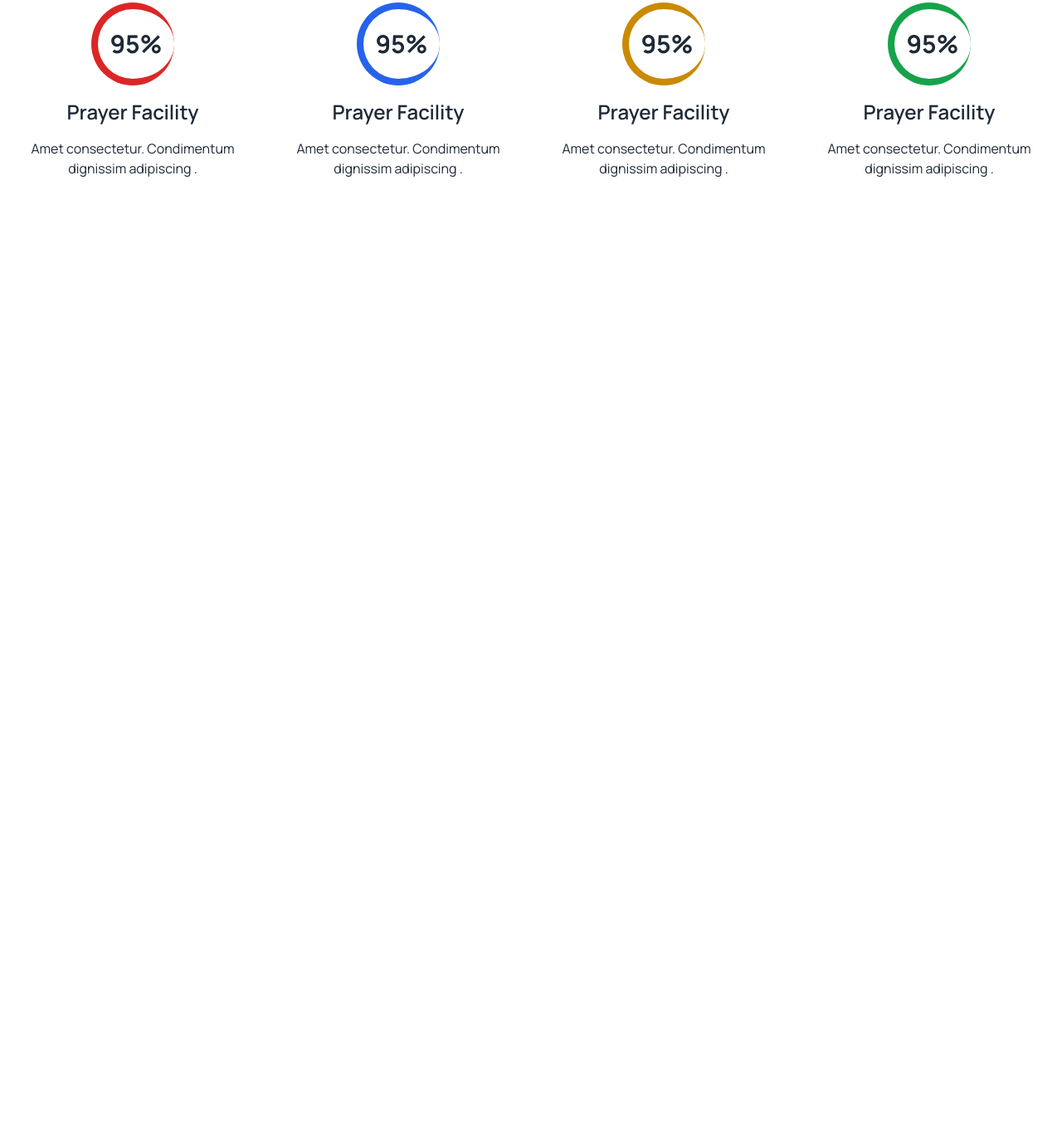
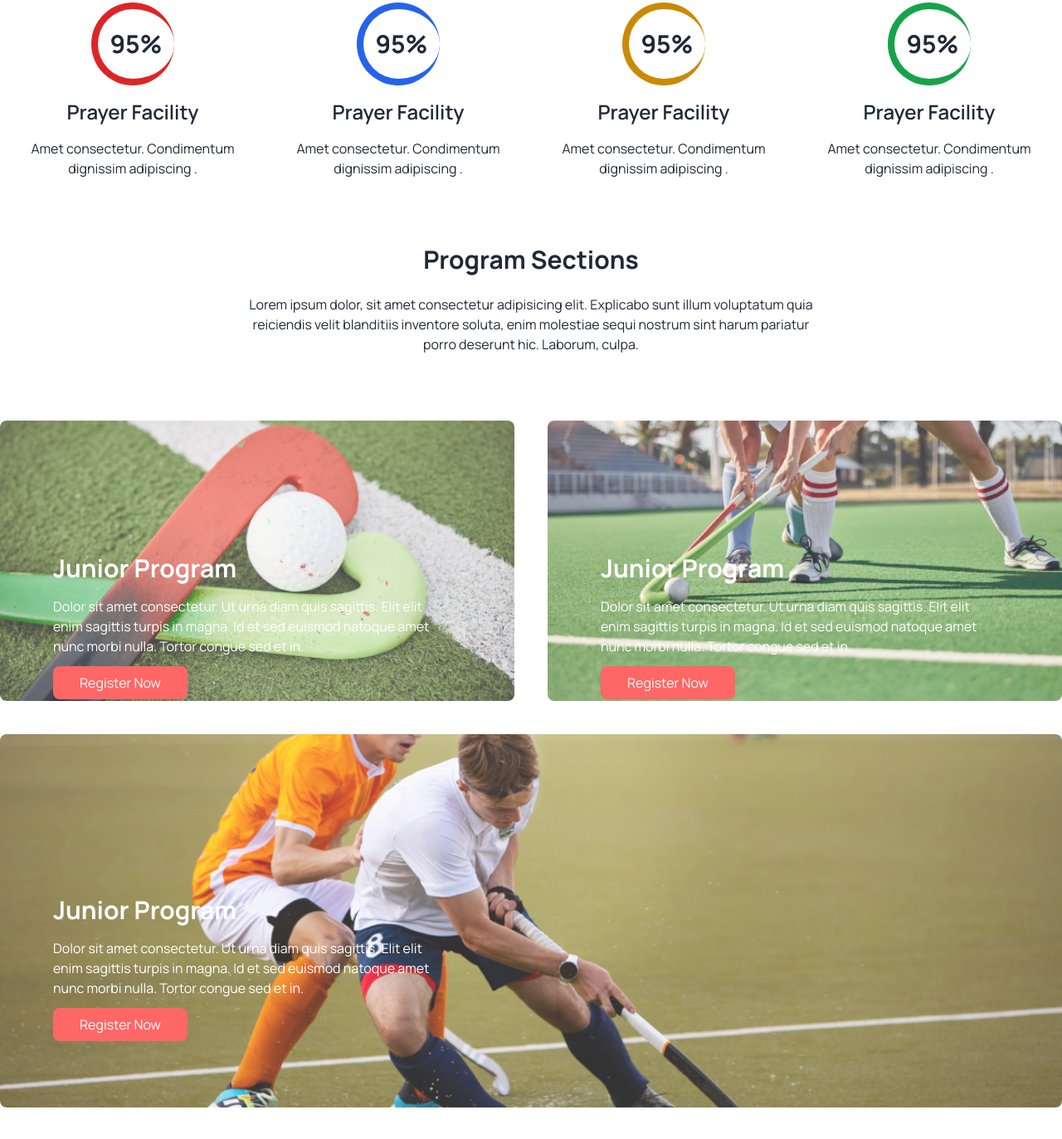
Before and after one commit to shaker-ullah/Hockeys-assing3, a plain HTML site: page index.html in a window 1280 px wide. Shown: the part 1315-2688 px from the top of the page at 83% size. Before the commit the page ends 1610 px from the top, so only its background shows below. Drawn offline with nearby package versions, Linux system fonts and the light colour scheme.

Commit message:
img added

```diff
--- a/index.html
+++ b/index.html
@@ -135,7 +135,43 @@
             </div>
         </section>
 
+        <!-- program Section  -->
+        <section class="container mx-auto">
+            <div class=" lg:w-[700px] mx-auto">
+                <h3 class="text-3xl font-bold text-center mb-6">Program Sections</h3>
+                <p class="text-center ">Lorem ipsum dolor, sit amet consectetur adipisicing elit. Explicabo sunt illum voluptatum quia reiciendis velit blanditiis inventore soluta, enim molestiae sequi nostrum sint harum pariatur porro deserunt hic. Laborum, culpa.</p>
+            </div>
+            <div class="grid grid-cols-1 lg:grid-cols-4 gap-10 relative py-20">
+                <div class="col-span-2 opacity-80 ">
+                    <img class="rounded-lg lg:w-full lg:h-[338px] object-cover" src="./Images/2.png" alt="">
+                    <div class="px-16 absolute top-60 text-white lg:w-[600px]">
+                        <h3 class="text-3xl font-bold mb-4">Junior Program</h3>
+                        <p class="mb-3">Dolor sit amet consectetur. Ut urna diam quis sagittis. Elit elit
+                            enim sagittis turpis in magna. Id et sed euismod natoque amet nunc morbi nulla. Tortor congue sed et in.</p>
+                            <button class="bg-[#FF4240] px-8 py-2 rounded-lg">Register Now</button>
+                    </div>
+                </div>
+                <div class="col-span-2 opacity-80">
+                    <img class="rounded-lg w-full lg:h-[338px] object-cover" src="./Images/3.png" alt="">
+                    <div class="px-16 absolute top-60 text-white lg:w-[600px]">
+                        <h3 class="text-3xl font-bold mb-4">Junior Program</h3>
+                        <p class="mb-3">Dolor sit amet consectetur. Ut urna diam quis sagittis. Elit elit
+                            enim sagittis turpis in magna. Id et sed euismod natoque amet nunc morbi nulla. Tortor congue sed et in.</p>
+                            <button class="bg-[#FF4240] px-8 py-2 rounded-lg">Register Now</button>
+                    </div>
+                </div>
+                <div class="col-span-4 opacity-80">
+                    <img class="rounded-lg w-full lg:h-[450px] object-cover" src="./Images/4.png" alt="">
+                    <div class="px-16 absolute bottom-40 text-white lg:w-[600px]">
+                        <h3 class="text-3xl font-bold mb-4">Junior Program</h3>
+                        <p class="mb-3">Dolor sit amet consectetur. Ut urna diam quis sagittis. Elit elit
+                            enim sagittis turpis in magna. Id et sed euismod natoque amet nunc morbi nulla. Tortor congue sed et in.</p>
+                            <button class="bg-[#FF4240] px-8 py-2 rounded-lg">Register Now</button>
+                    </div>
+                </div>
 
+            </div>
+        </section>
     </main>
 </body>
 
```
